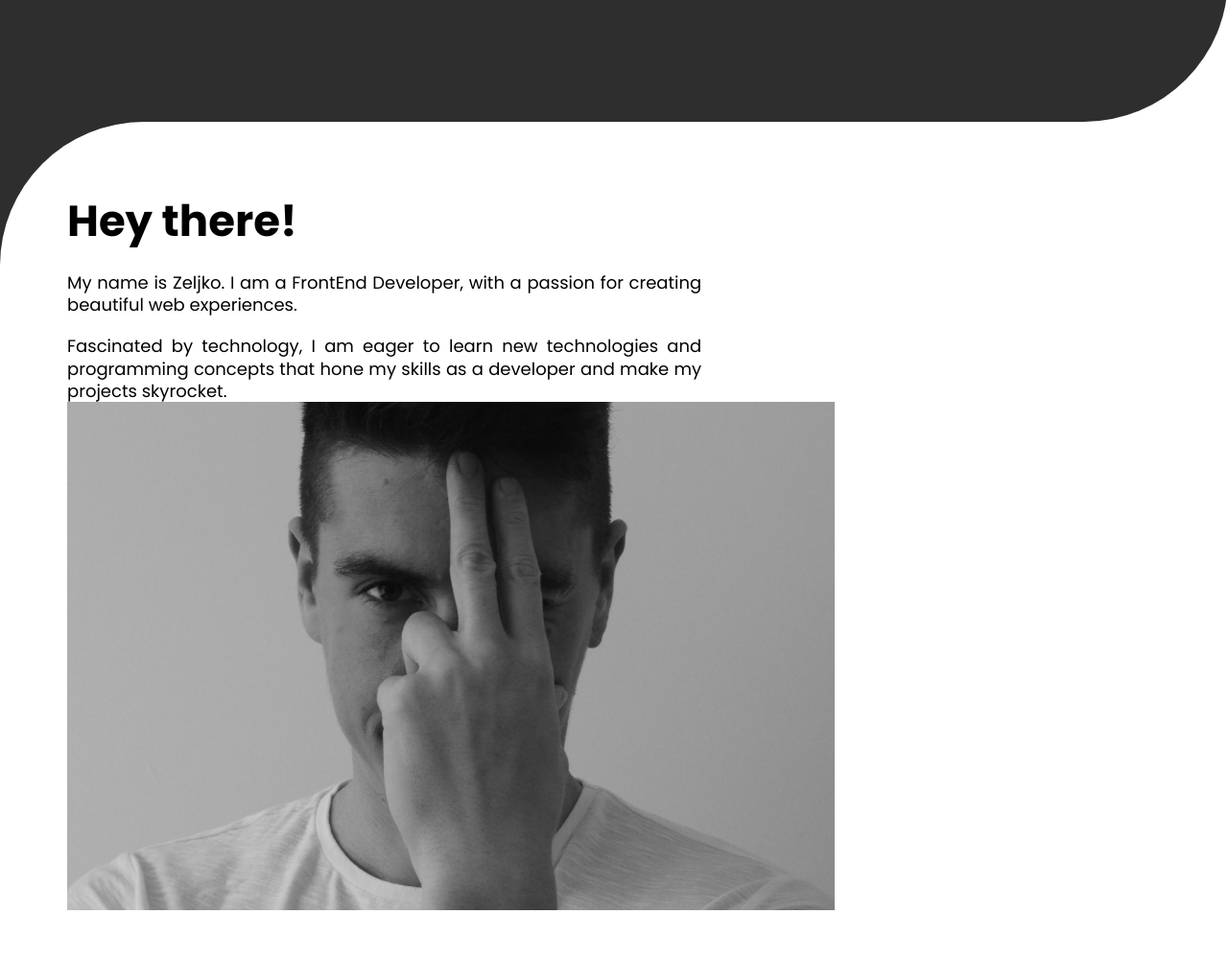
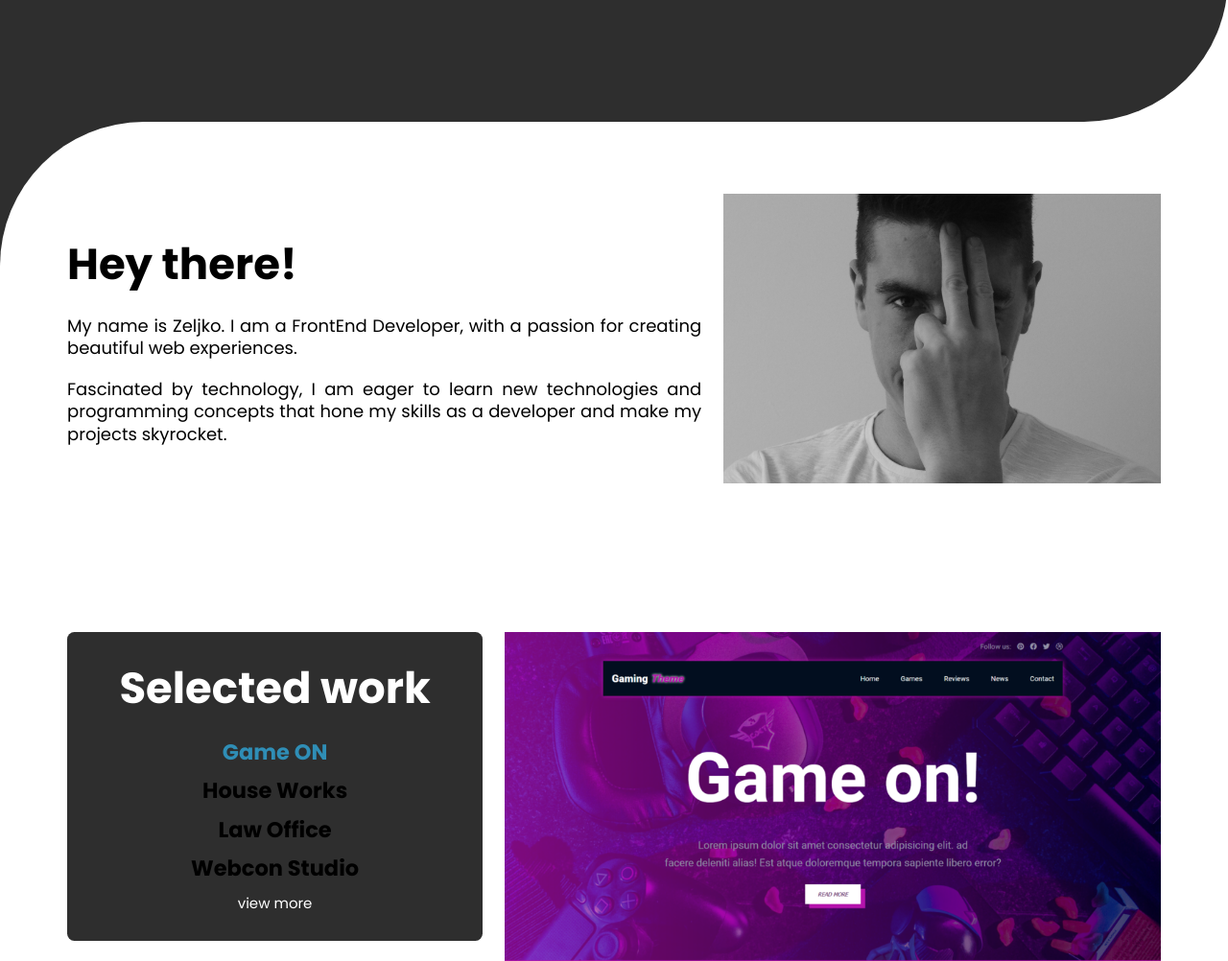
Before and after one commit to ZeljkoDe/zeljkoDe, a plain HTML site: page index.html in a window 1280 px wide. Shown: the part 736-1738 px from the top of the page at 96% size. Drawn offline with Linux system fonts and the light colour scheme.

Commit message:
cleanup2.0

```diff
--- a/index.html
+++ b/index.html
@@ -62,7 +62,7 @@
                     <p>Fascinated by technology, I am eager to learn new technologies and programming concepts that
                         hone my skills as a developer and make my projects skyrocket. </p>
                 </div>
-                <img src="src/images/portfolioImg1sm.png" alt="Project pic">
+                <div class="about-img"><img src="src/images/portfolioImg1sm.png" alt="Headshot pic"></div>
             </div>
         </div>
     </section>
--- a/src/style.scss
+++ b/src/style.scss
@@ -320,9 +320,11 @@ nav {
         flex: 0 0 58%;
         text-align: justify;
       }
-      img {
+      .about-img {
         flex: 0 0 40%;
-        width: 100%;
+        img {
+          width: 100%;
+        }
         @media (max-width: 768px) {
           margin-top: 1em;
         }
```
Also changed, not shown: src/style.css, 2 other files.
